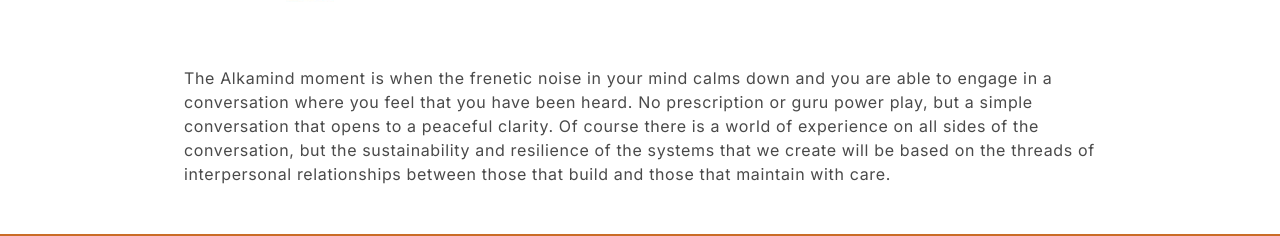
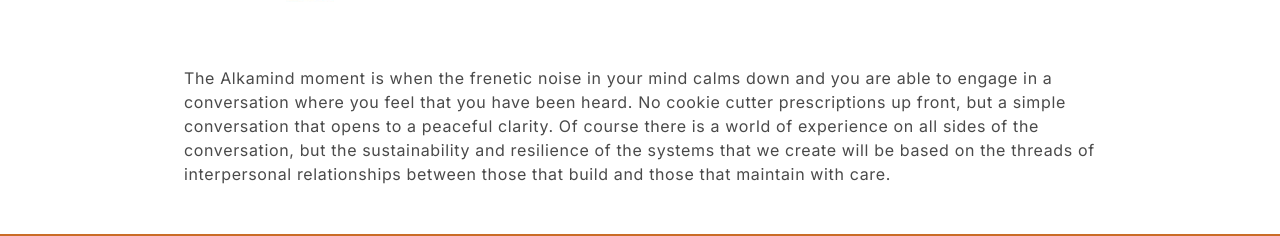
Before and after one commit to Giffen-good/alkamind, a React (Create React App) app: page / in a window 1280 px wide. Shown: the part 290-526 px from the top of the page. Built offline with nearby package versions, Linux system fonts and the light colour scheme.

Commit message:
Updated text

```diff
--- a/src/components/LandingSection.jsx
+++ b/src/components/LandingSection.jsx
@@ -3,7 +3,7 @@
   render () {
     return (
       <div className="landing-section container is-max-desktop p-5 pb-6">
-        <p>The Alkamind moment is when the frenetic noise in your mind calms down and you are able to engage in a conversation where you feel that you have been heard. No prescription or guru power play, but a simple conversation that opens to a peaceful clarity. Of course there is a world of experience on all sides of the conversation, but the sustainability and resilience of the systems that we create will be based on the threads of interpersonal relationships between those that build and those that maintain with care.</p>
+        <p>The Alkamind moment is when the frenetic noise in your mind calms down and you are able to engage in a conversation where you feel that you have been heard. No cookie cutter prescriptions up front, but a simple conversation that opens to a peaceful clarity. Of course there is a world of experience on all sides of the conversation, but the sustainability and resilience of the systems that we create will be based on the threads of interpersonal relationships between those that build and those that maintain with care.</p>
       </div>
     )
   }
```
